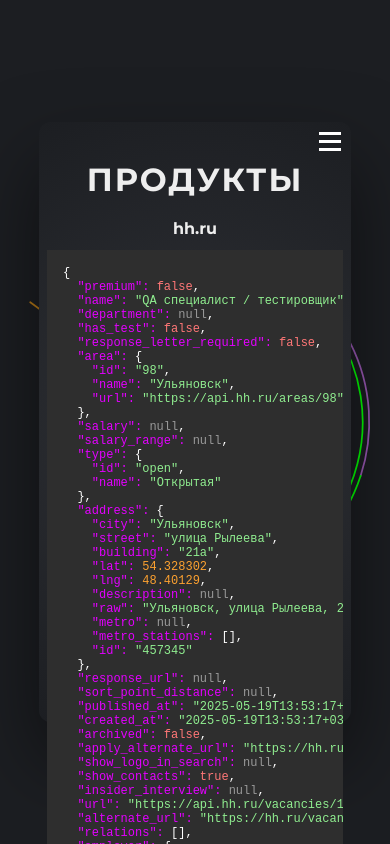
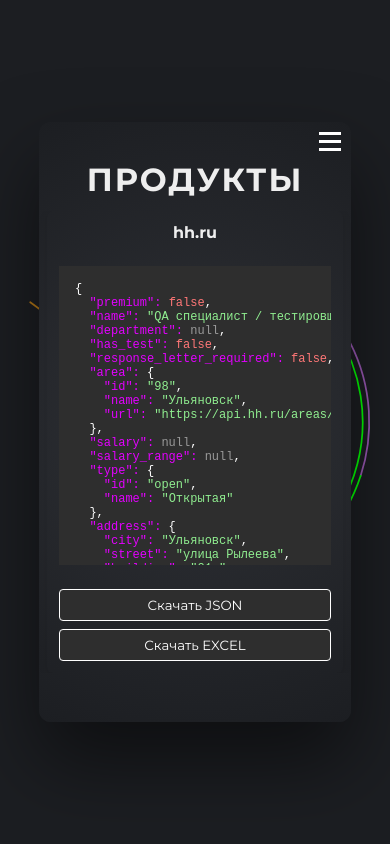
Before and after one commit to alexeyburov80/landing-frontend, an Angular app: page /products in a window 390 px wide. Built offline with nearby package versions, Linux system fonts and the light colour scheme.

Commit message:
fix swiper

```diff
--- a/src/app/products/products.component.html
+++ b/src/app/products/products.component.html
@@ -1,4 +1,5 @@
 <h1>ПРОДУКТЫ</h1>
+<div class="swiper-container-wrapper">
   <swiper-container
     class="swiper"
     init="false"
@@ -6,11 +7,14 @@
     touch-ratio="1"
   >
     <swiper-slide class="slide" *ngFor="let item of productItems$ | async">
+      <div class="slide-content">
         <h4>{{ item.title }}</h4>
         <app-json-viewer class="json-viewer" [jsonData]="item.data"></app-json-viewer>
         <div class="button-container">
           <button>{{ 'Скачать JSON' }}</button>
           <button>{{ 'Скачать EXCEL' }}</button>
         </div>
+      </div>
     </swiper-slide>
   </swiper-container>
+</div>
--- a/src/app/products/products.component.scss
+++ b/src/app/products/products.component.scss
@@ -6,33 +6,65 @@ h1 {
   }
 }
 
+.swiper-container-wrapper {
+  width: 100%;
+  height: 70vh; // Фиксированная высота контейнера
+  max-height: 700px; // Максимальная высота
+  min-height: 400px; // Минимальная высота
+  position: relative;
+}
+
 .swiper {
   width: 100%;
-  height: auto;
+  height: 462px;
   margin-left: auto;
   margin-right: auto;
   overflow: hidden;
 
   .slide {
     padding: 0 12px;
-    width: 100%;
     height: 100%;
     box-sizing: border-box;
 
+    .slide-content {
+      height: 100%;
+      display: flex;
+      flex-direction: column;
+      //border: 1px solid #ddd;
+      //border-radius: 8px;
+      overflow: hidden;
+      //background: #fff;
+      box-shadow: 0 2px 8px rgba(0,0,0,0.1);
+    }
+
     h4 {
-      margin: 8px 0;
+      margin: 12px;
+      white-space: nowrap;
+      overflow: hidden;
+      text-overflow: ellipsis;
     }
 
     .json-viewer {
-      height: 75%;
-      display: block;
+      flex: 1;
+      min-height: 0;
+      overflow-y: auto;
+      padding: 0 12px;
+      /* Скрываем скролл для Firefox */
+      scrollbar-width: none;
+      /* Скрываем скролл для IE и Edge */
+      -ms-overflow-style: none;
+    }
+    /* Скрываем скролл для Chrome, Safari и Opera */
+    .json-viewer::-webkit-scrollbar {
+      display: none;
     }
 
     .button-container {
       display: flex;
       flex-direction: column;
       gap: 8px;
-      margin-top: 12px;
+      margin: 12px;
+      padding-top: 12px;
 
       button {
         width: 100%;
@@ -43,16 +75,30 @@ h1 {
         font-family: 'Montserrat', sans-serif;
         height: 32px;
         padding: 0 12px;
+        border-radius: 4px;
+        transition: background 0.3s;
+
+        &:hover {
+          background: #454545;
+        }
       }
     }
   }
 }
 
-// Для мобильных устройств
 @media (max-width: 639px) {
+  .swiper-container-wrapper {
+    height: 60vh;
+    min-height: 350px;
+  }
+
   .swiper {
     .slide {
       padding: 0 8px;
+
+      .slide-content {
+        border-radius: 6px;
+      }
     }
   }
 }
--- a/src/app/products/products.component.ts
+++ b/src/app/products/products.component.ts
@@ -31,11 +31,12 @@ export class ProductsComponent implements AfterViewInit, OnDestroy {
 
         if (swiperEl) {
           Object.assign(swiperEl, {
-            spaceBetween: 10,
+            spaceBetween: 4,
             slidesPerView: 1,
-            centeredSlides: false,
+            centeredSlides: true,
             initialSlide: 0,
-            loop: false,
+            loop: true,
+            loopAdditionalSlides: 2, // Добавляет копии слайдов для плавного loop
             watchSlidesProgress: true,
             resizeObserver: true,
             watchOverflow: true,
@@ -43,24 +44,24 @@ export class ProductsComponent implements AfterViewInit, OnDestroy {
               640: {
                 slidesPerView: 2,
                 centeredSlides: false,
-                spaceBetween: 15,
+                spaceBetween: 4,
               },
               768: {
                 slidesPerView: 3,
                 centeredSlides: false,
-                spaceBetween: 20,
+                spaceBetween: 4,
               },
               1024: {
                 slidesPerView: 4,
                 centeredSlides: false,
-                spaceBetween: 25,
+                spaceBetween: 4,
               },
             },
           });
 
           swiperEl.initialize();
         }
-      }, 300); // Небольшая задержка для гарантированной инициализации
+      }, 300);
     }
   }
 
```
Lines whose indentation alone changed are shown as unchanged.
